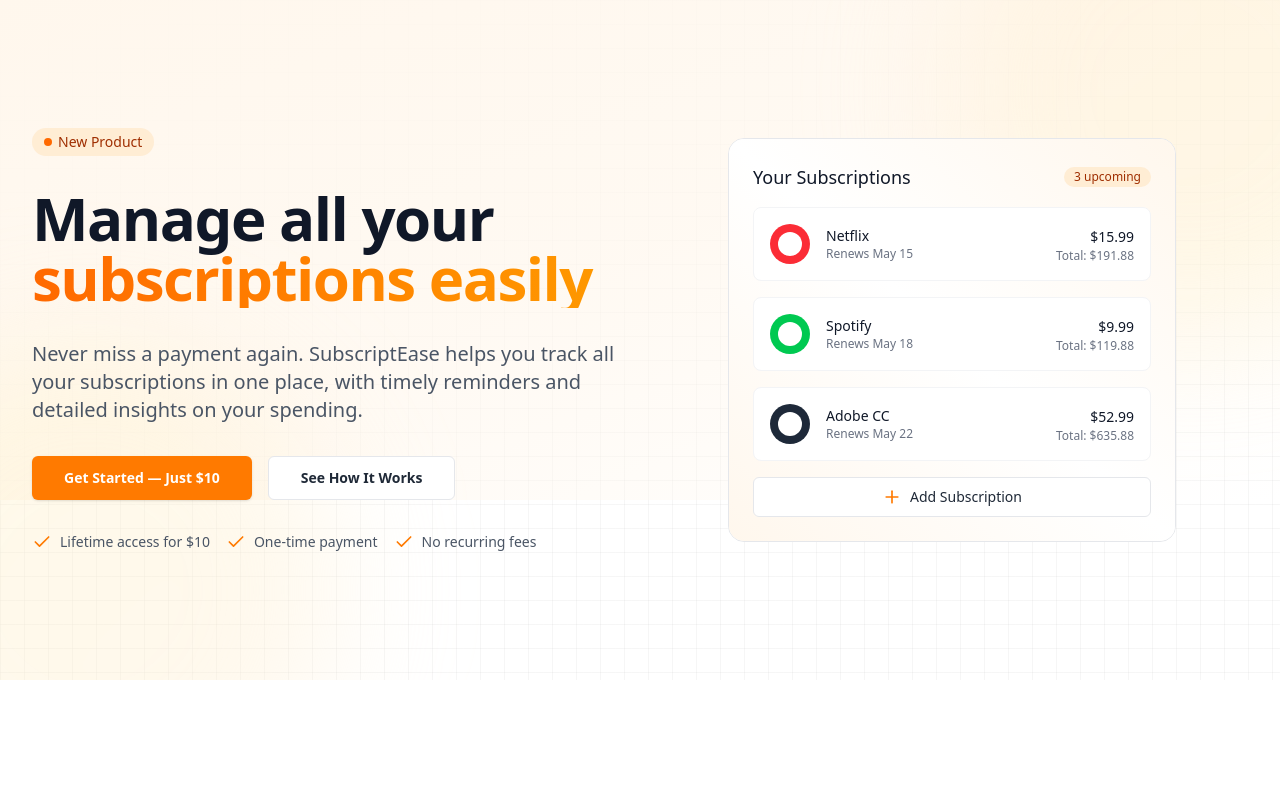
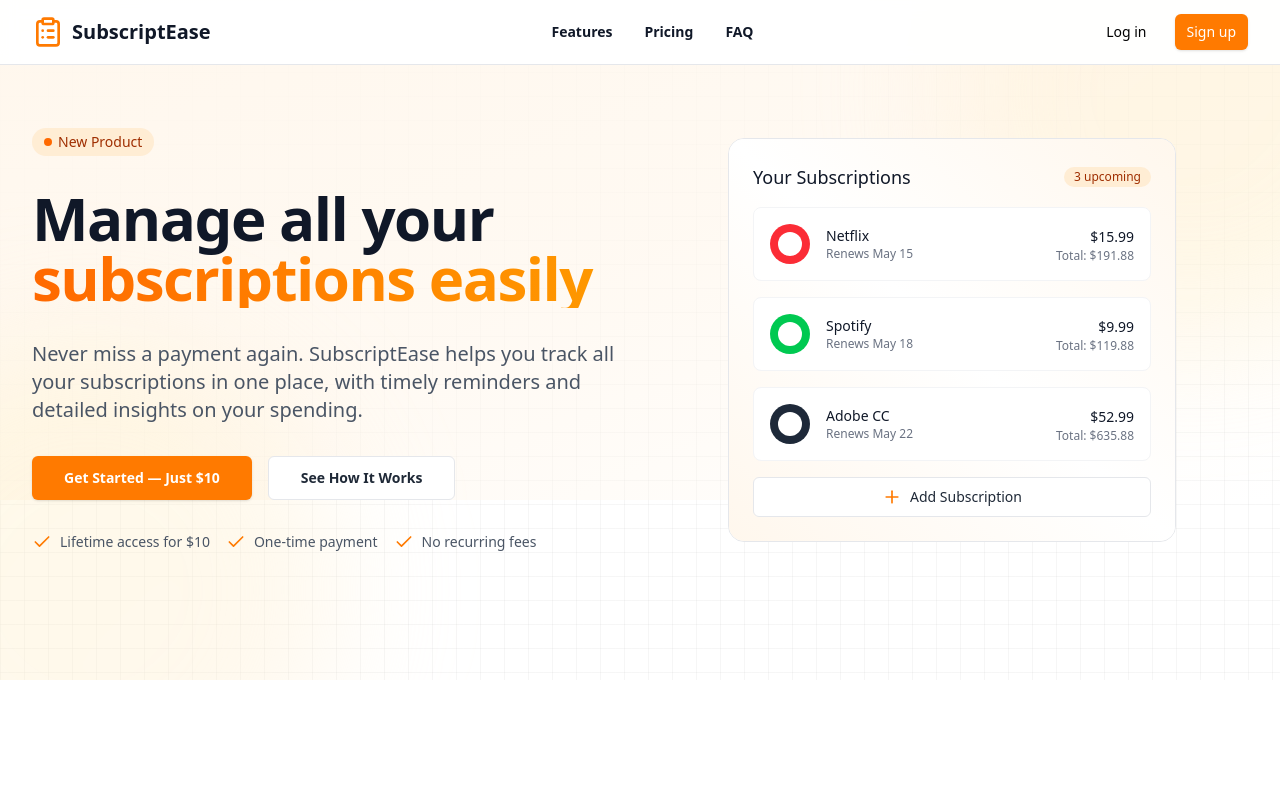
Before and after one commit to jaqubowsky/substatz, a Next.js app: page / in a window 1280 px wide. Shown: the top 800 px of the page. Built offline with nearby package versions, Linux system fonts and the light colour scheme; no server answers.

Commit message:
refactor: update layout with Geist fonts and simplified metadata

```diff
--- a/src/app/layout.tsx
+++ b/src/app/layout.tsx
@@ -1,65 +1,32 @@
-import type { Metadata } from "next";
-import { Geist, Geist_Mono } from "next/font/google";
-import "./globals.css";
-import { Providers } from "./providers";
+import "@/app/globals.css";
+import { Providers } from "@/app/providers";
+import { SiteFooter } from "@/components/site-footer";
 import { SiteHeader } from "@/components/site-header";
-import { SiteFooter } from "@/components/site-footer";
-
-const geistSans = Geist({
-  variable: "--font-geist-sans",
-  subsets: ["latin"],
-});
-
-const geistMono = Geist_Mono({
-  variable: "--font-geist-mono",
-  subsets: ["latin"],
-});
+import { GeistMono } from "geist/font/mono";
+import { GeistSans } from "geist/font/sans";
+import { Metadata } from "next";
 
 export const metadata: Metadata = {
-  title: {
-    template: "%s | SubscriptEase",
-    default: "SubscriptEase - Manage All Your Subscriptions in One Place",
-  },
-  description:
-    "SubscriptEase helps you track all your subscriptions in one place, with timely reminders and detailed insights on your spending.",
-  keywords: [
-    "subscription management",
-    "subscription tracker",
-    "manage subscriptions",
-    "subscription reminder",
-  ],
-  authors: [{ name: "SubscriptEase Team" }],
-  creator: "SubscriptEase",
-  openGraph: {
-    type: "website",
-    locale: "en_US",
-    url: "https://subscriptease.com",
-    title: "SubscriptEase - Manage All Your Subscriptions in One Place",
-    description:
-      "SubscriptEase helps you track all your subscriptions in one place, with timely reminders and detailed insights on your spending.",
-    siteName: "SubscriptEase",
-  },
-  twitter: {
-    card: "summary_large_image",
-    title: "SubscriptEase - Manage All Your Subscriptions in One Place",
-    description:
-      "SubscriptEase helps you track all your subscriptions in one place, with timely reminders and detailed insights on your spending.",
-    creator: "@subscriptease",
-  },
+  title: "SubscriptEase - Manage Your Subscriptions",
+  description: "Track and manage all your subscriptions in one place",
 };
 
 export default function RootLayout({
   children,
-}: Readonly<{
+}: {
   children: React.ReactNode;
-}>) {
+}) {
   return (
-    <html lang="en" className="scroll-smooth light">
+    <html lang="en" suppressHydrationWarning>
       <body
-        className={`${geistSans.variable} ${geistMono.variable} antialiased bg-white`}
+        className={`${GeistSans.variable} ${GeistMono.variable} min-h-screen bg-background font-sans antialiased`}
       >
         <Providers>
-          {children}
+          <div className="relative flex min-h-screen flex-col">
+            <SiteHeader />
+            <main className="flex-1">{children}</main>
+            <SiteFooter />
+          </div>
         </Providers>
       </body>
     </html>
```
